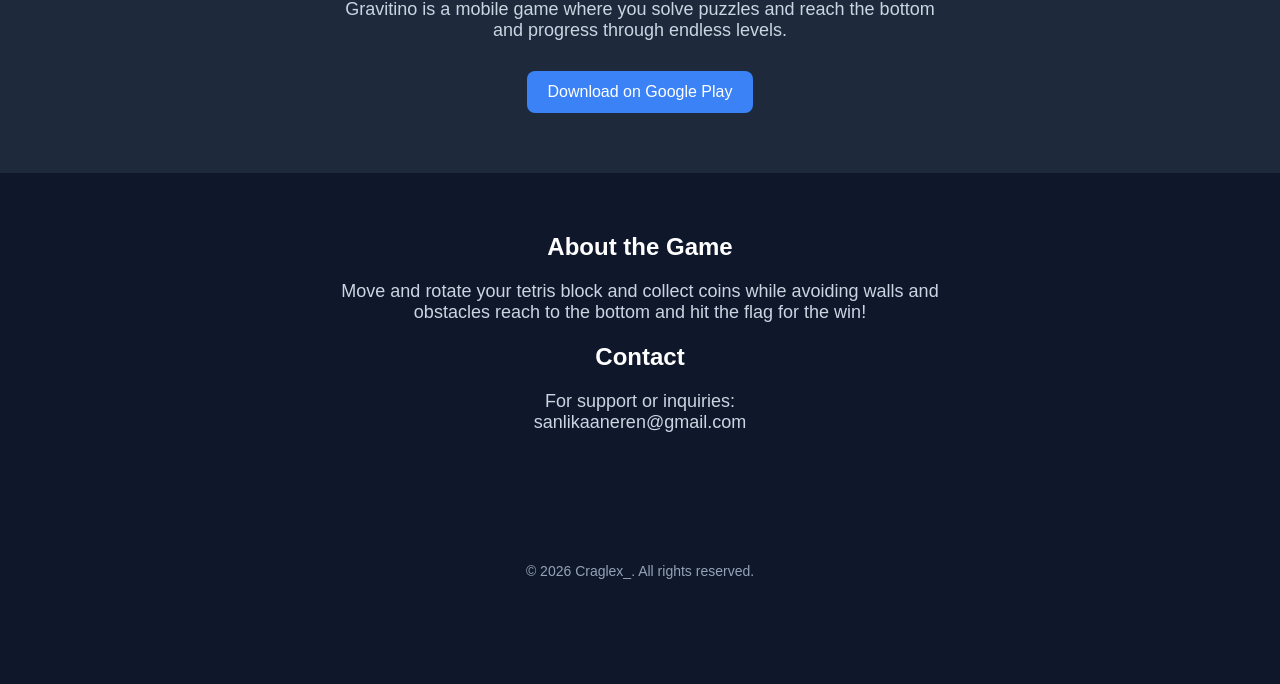
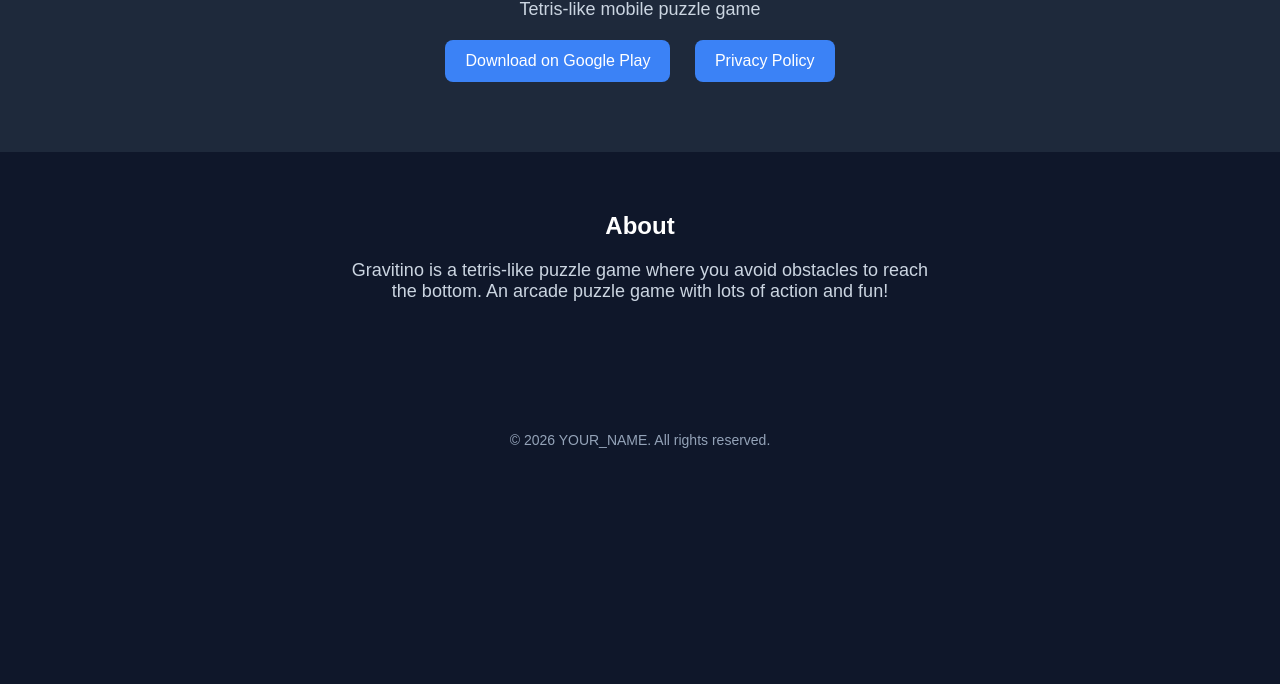
Before and after one commit to CCraglex/gravitino, a plain HTML site: page index.html in a window 1280 px wide. Shown: the part 116-800 px from the top of the page. Drawn offline with Linux system fonts and the light colour scheme.

Commit message:
Update index.html

```diff
--- a/index.html
+++ b/index.html
@@ -3,7 +3,7 @@
 <head>
   <meta charset="UTF-8" />
   <meta name="viewport" content="width=device-width, initial-scale=1.0" />
-  <title>YOUR_GAME_NAME</title>
+  <title>Gravitino</title>
 
   <style>
     body {
@@ -31,13 +31,9 @@
       margin: 10px auto;
     }
 
-    .container {
-      padding: 40px 20px;
-    }
-
     .button {
       display: inline-block;
-      margin-top: 20px;
+      margin: 10px;
       padding: 12px 20px;
       background: #3b82f6;
       color: white;
@@ -55,38 +51,40 @@
       font-size: 14px;
       color: #94a3b8;
     }
+
+    a.link {
+      color: #60a5fa;
+    }
   </style>
 </head>
 
 <body>
 
   <header>
-    <h1>YOUR_GAME_NAME</h1>
+    <h1>Gravitino</h1>
     <p>
-      Gravitino is a mobile game where you solve puzzles and reach the bottom and progress through endless levels.
+      Tetris-like mobile puzzle game
     </p>
 
     <a class="button" href="https://play.google.com/store/apps/details?id=YOUR_PACKAGE_NAME" target="_blank">
       Download on Google Play
     </a>
+
+    <a class="button" href="privacy.html">
+      Privacy Policy
+    </a>
   </header>
 
-  <div class="container">
-    <h2>About the Game</h2>
+  <div style="padding: 40px 20px;">
+    <h2>About</h2>
     <p>
-      Move and rotate your tetris block and collect coins
-      while avoiding walls and obstacles reach to the bottom and hit the flag for the win!
-    </p>
-
-    <h2>Contact</h2>
-    <p>
-      For support or inquiries:<br />
-      sanlikaaneren@gmail.com
+      Gravitino is a tetris-like puzzle game where you avoid obstacles
+      to reach the bottom. An arcade puzzle game with lots of action and fun!
     </p>
   </div>
 
   <footer>
-    © 2026 Craglex_. All rights reserved.
+    © 2026 YOUR_NAME. All rights reserved.
   </footer>
 
 </body>
```
